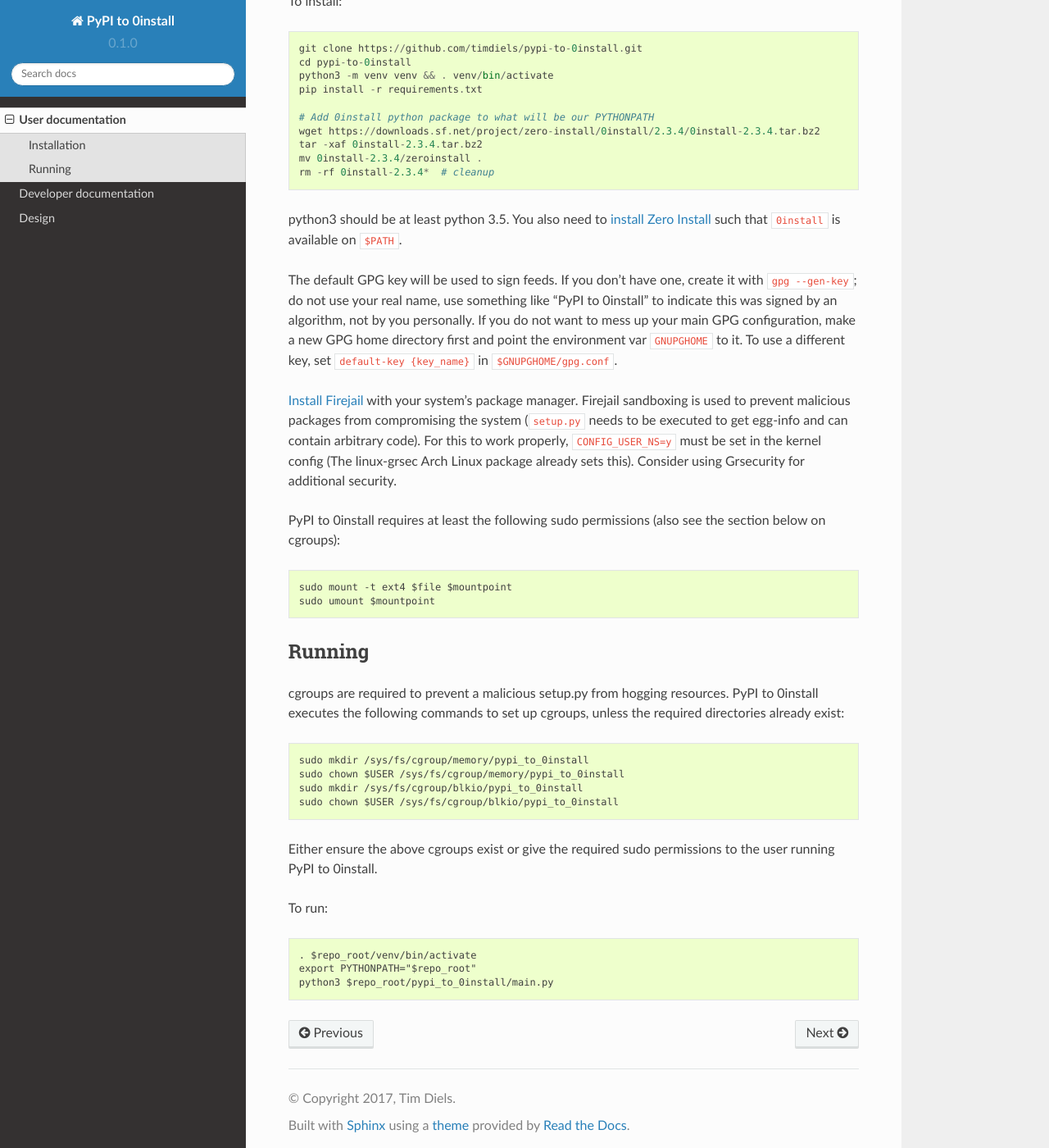
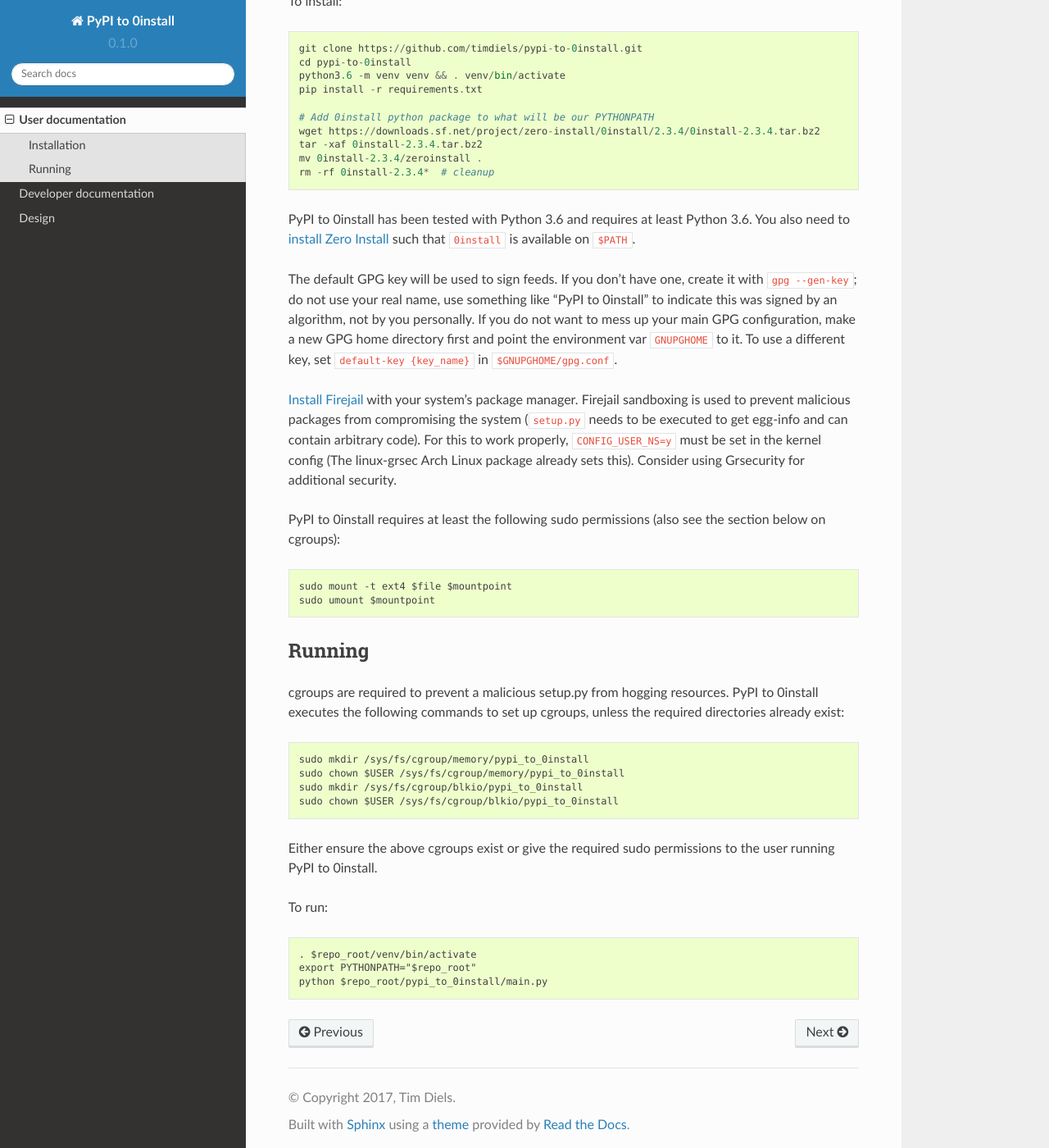
Before and after one commit to timdiels/pypi-to-0install, a Sphinx documentation site: the page built from doc/user_documentation.rst, in a window 1280 px wide and 1400 px high, scrolled down 226 px. Shown: the whole window at 82% size. Built offline with Sphinx 7.4.7 and the Read the Docs theme 2.0.0, drawn with Linux system fonts in a browser that asks for light colours.

```diff
--- a/doc/user_documentation.rst
+++ b/doc/user_documentation.rst
@@ -7,7 +7,7 @@
 
     git clone https://github.com/timdiels/pypi-to-0install.git
     cd pypi-to-0install
-    python3 -m venv venv && . venv/bin/activate
+    python3.6 -m venv venv && . venv/bin/activate
     pip install -r requirements.txt
 
     # Add 0install python package to what will be our PYTHONPATH
@@ -16,8 +16,9 @@
     mv 0install-2.3.4/zeroinstall .
     rm -rf 0install-2.3.4*  # cleanup
 
-python3 should be at least python 3.5. You also need to `install Zero Install`_
-such that ``0install`` is available on ``$PATH``.
+PyPI to 0install has been tested with Python 3.6 and requires at least Python
+3.6. You also need to `install Zero Install`_ such that ``0install`` is
+available on ``$PATH``.
 
 The default GPG key will be used to sign feeds. If you don't have one,
 create it with ``gpg --gen-key``; do not use your real name, use something like
@@ -58,7 +59,7 @@
 
     . $repo_root/venv/bin/activate
     export PYTHONPATH="$repo_root"
-    python3 $repo_root/pypi_to_0install/main.py
+    python $repo_root/pypi_to_0install/main.py
 
 .. _install zero install: http://0install.net/injector.html
 .. _install firejail: https://firejail.wordpress.com/download-2/
```
Also changed, not shown: .travis.yml, 2 other files.
